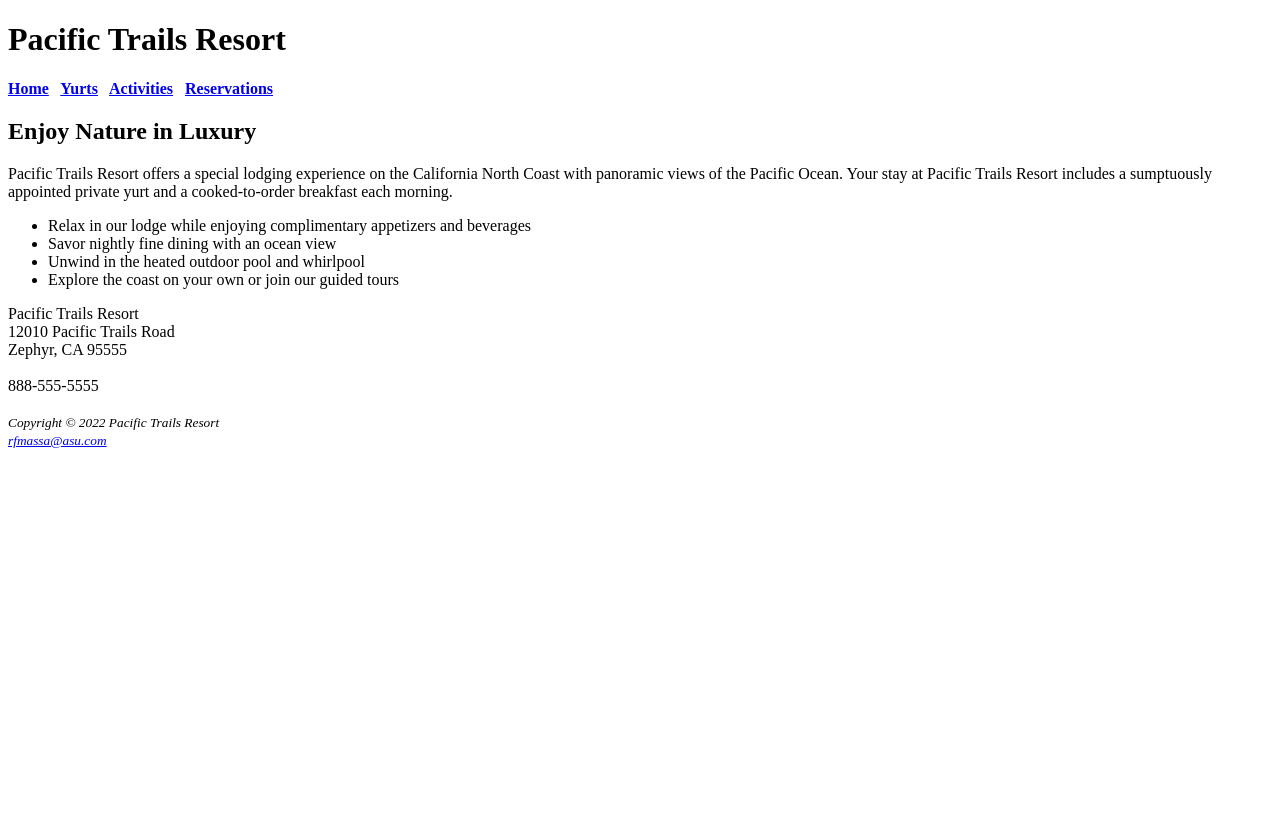
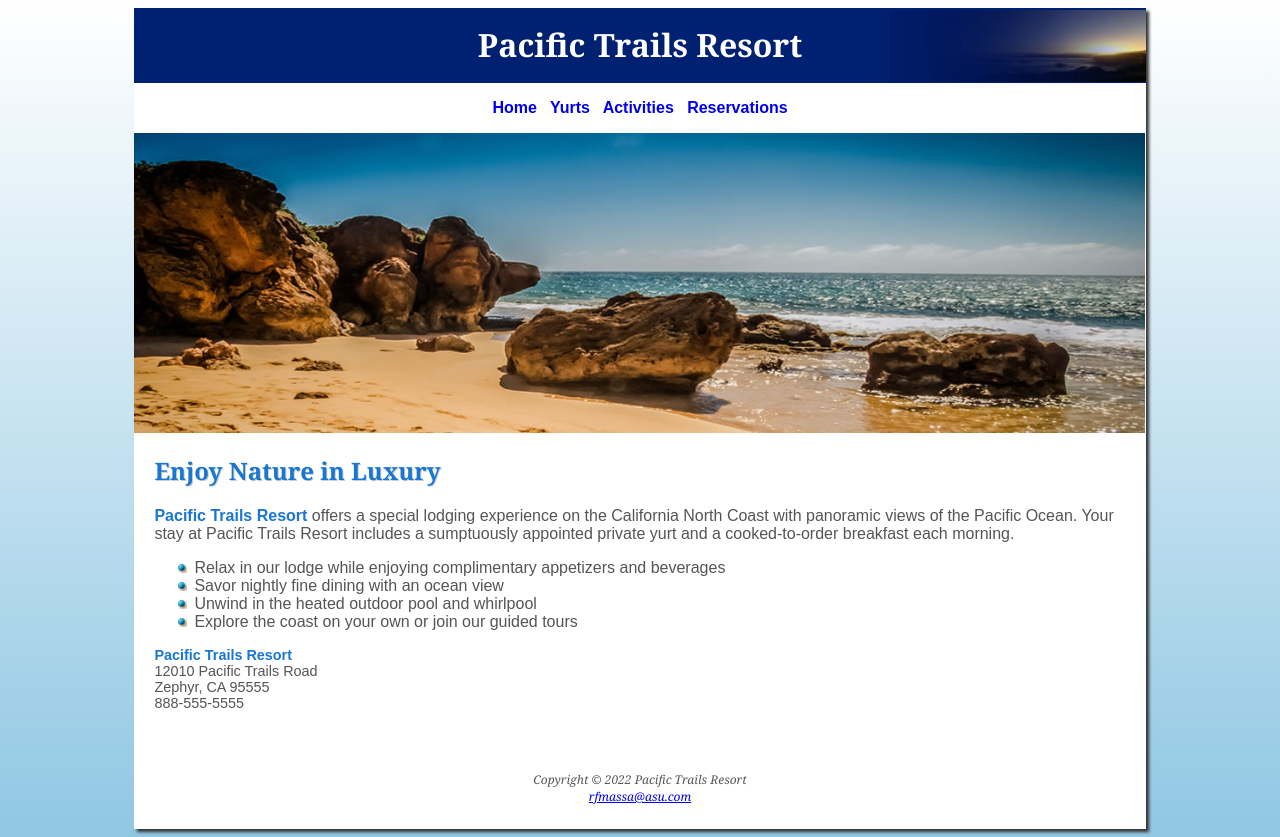
Before and after one commit to rfmassa-massa/CIS300-S26-Massa, a plain HTML site: page index.html in a window 1280 px wide. Before the commit the page ends 800 px from the top, so only its background shows below. Drawn offline with Linux system fonts and the light colour scheme.

Commit message:
Add files via upload

```diff
--- a/index.html
+++ b/index.html
@@ -3,27 +3,30 @@
 <head>
   <title>Pacific Trails Resort</title>
   <meta charset="utf-8">
+  <link rel="stylesheet" href="pacific.css">
 </head>
 
 <body>
+<div id="wrapper">
+
   <header>
     <h1>Pacific Trails Resort</h1>
   </header>
 
   <nav>
-    <b>
     <a href="index.html">Home</a> &nbsp;
     <a href="yurts.html">Yurts</a> &nbsp;
     <a href="activities.html">Activities</a> &nbsp;
     <a href="reservations.html">Reservations</a>
-    </b>
   </nav>
+
+  <div id="homehero"></div>
 
   <main>
     <h2>Enjoy Nature in Luxury</h2>
 
     <p>
-      Pacific Trails Resort offers a special lodging experience on the California North Coast
+      <span class="resort">Pacific Trails Resort</span> offers a special lodging experience on the California North Coast
       with panoramic views of the Pacific Ocean. Your stay at Pacific Trails Resort includes
       a sumptuously appointed private yurt and a cooked-to-order breakfast each morning.
     </p>
@@ -35,21 +38,19 @@
       <li>Explore the coast on your own or join our guided tours</li>
     </ul>
 
-    <div>
-      Pacific Trails Resort<br>
+    <div id="contact">
+      <span class="resort">Pacific Trails Resort</span><br>
       12010 Pacific Trails Road<br>
       Zephyr, CA 95555<br>
-      <br>
-      888-555-5555<br>
-      <br>
+      888-555-5555<br><br>
     </div>
   </main>
 
   <footer>
-    <small><i>
     Copyright &copy; 2022 Pacific Trails Resort<br>
     <a href="mailto:rfmassa@asu.com">rfmassa@asu.com</a>
-    </i></small>
   </footer>
+
+</div>
 </body>
 </html>
--- a/pacific.css
+++ b/pacific.css
@@ -1,29 +1,107 @@
 body {
+  background-color: #90C7E3;
+  background-image: linear-gradient(to bottom, #FFFFFF, #90C7E3);
+  background-repeat: no-repeat;
+  color: #555555;
+  font-family: Arial, Helvetica, sans-serif;
+}
+
+#wrapper {
+  width: 80%;
+  min-width: 960px;
+  max-width: 2048px;
+  margin-left: auto;
+  margin-right: auto;
   background-color: #FFFFFF;
-  color: #555555;
+  box-shadow: 3px 3px 3px #333333;
 }
 
 header {
   background-color: #002171;
+  background-image: url(sunset.jpg);
+  background-position: right;
+  background-repeat: no-repeat;
   color: #FFFFFF;
+  height: 60px;
+  text-align: center;
+  padding-top: 15px;
+}
+
+h1 {
+  margin-top: 0;
+  margin-bottom: 0;
+  font-family: Georgia, "Times New Roman", serif;
 }
 
 nav {
-  background-color: #BBDEFB;
+  background-color: #FFFFFF;
+  font-weight: bold;
+  text-align: center;
+  padding: 1em;
+}
+
+nav a {
+  text-decoration: none;
+}
+
+main {
+  padding: 1px 20px 20px 20px;
+  display: block;
 }
 
 h2 {
   color: #1976D2;
+  font-family: Georgia, "Times New Roman", serif;
+  text-shadow: 1px 1px #CCCCCC;
+}
+
+h3 {
+  color: #000033;
+  font-family: Georgia, "Times New Roman", serif;
 }
 
 dt {
   color: #002171;
 }
 
+ul {
+  list-style-image: url(marker.gif);
+}
+
+footer {
+  font-size: 75%;
+  font-style: italic;
+  text-align: center;
+  font-family: Georgia, "Times New Roman", serif;
+  padding: 2em;
+}
+
 .resort {
   color: #1976D2;
+  font-weight: bold;
 }
 
-h1 {
-  margin-bottom: 0;
+#contact {
+  font-size: 90%;
 }
+
+#homehero {
+  height: 300px;
+  background-image: url(coast.jpg);
+  background-size: 100% 100%;
+  background-repeat: no-repeat;
+}
+
+#yurthero {
+  height: 300px;
+  background-image: url(yurt.jpg);
+  background-size: 100% 100%;
+  background-repeat: no-repeat;
+}
+
+#trailhero {
+  height: 300px;
+  background-image: url(trail.jpg);
+  background-size: 100% 100%;
+  background-repeat: no-repeat;
+}
```
Also changed, not shown: activities.html (added, +51 -0 lines), yurts.html (+7 -4 lines), coast.jpg (added), marker.gif (added), sunset.jpg (added), trail.jpg (added), yurt.jpg (added). Lines whose indentation alone changed are shown as unchanged.
